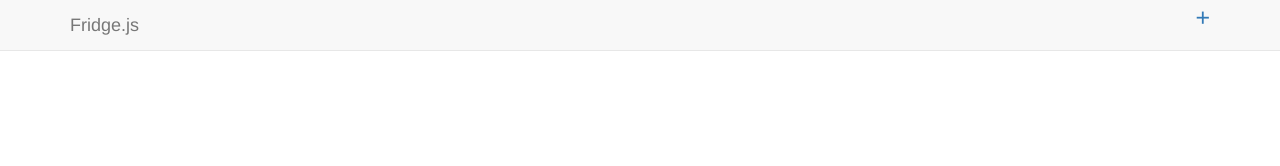
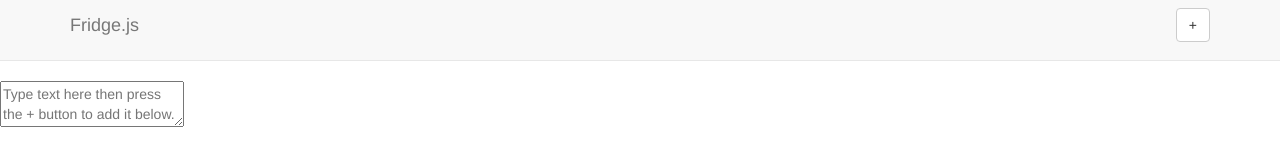
Before and after one commit to joshghent/fridgejs, a website: page index.html in a window 1280 px wide. Drawn offline with nearby package versions, Linux system fonts and the light colour scheme.

Commit message:
Issue 01 code

```diff
--- a/css/style.css
+++ b/css/style.css
@@ -1,12 +1,8 @@
 /* TODO: Add CSS */
 
-body {
-  padding-top: 70px;
-}
-
-div.addTask {
+/*button.addTask {
   font-size: 25px;
-}
+} */
 
 ul {
   list-style-type: none;
--- a/index.html
+++ b/index.html
@@ -5,7 +5,7 @@
   <meta http-equiv="X-UA-Compatible" content="IE=edge">
   <meta name="viewport" content="width=device-width, initial-scale=1">
   <title>Fridge</title>
-
+  <!-- App scripts -->
   <!-- Bootstrap -->
   <link href="css/bootstrap.min.css" rel="stylesheet">
   <link href="css/style.css" rel="stylesheet">
@@ -18,14 +18,17 @@
   <![endif]-->
 </head>
 <body>
-  <nav class="navbar navbar-default navbar-fixed-top">
+  <script src="js/addMagnet.js" type="text/javascript"></script>
+  <nav class="navbar navbar-default navbar-static-top">
     <div class="container">
       <a class="navbar-brand" href="#">Fridge.js</a>
       <ul class="pull-right">
-        <div class="addTask"><li><a href="#">+</a></li></div>
+        <button type="button" class="btn btn-default navbar-btn addTask" onClick=addMagnet("fridge", document.fridgeContent.value)>+</button>
       </ul>
     </div>
   </nav>
+  <textarea id="fridgeContent" placeholder="Type text here then press the + button to add it below."></textarea>
+  <div class="fridge"></div>
 
   <!-- jQuery (necessary for Bootstrap's JavaScript plugins) -->
   <script src="https://ajax.googleapis.com/ajax/libs/jquery/1.11.1/jquery.min.js"></script>
--- a/js/addMagnet.js
+++ b/js/addMagnet.js
@@ -1,3 +1,4 @@
-function addMagnet(){
-
+function addMagnet(divName, magnetContent){
+  /* Set divNames content to the text input */
+  document.getElementById(divName).innerHTML = magnetContent;
 }
```
Also changed, not shown: README.md.
